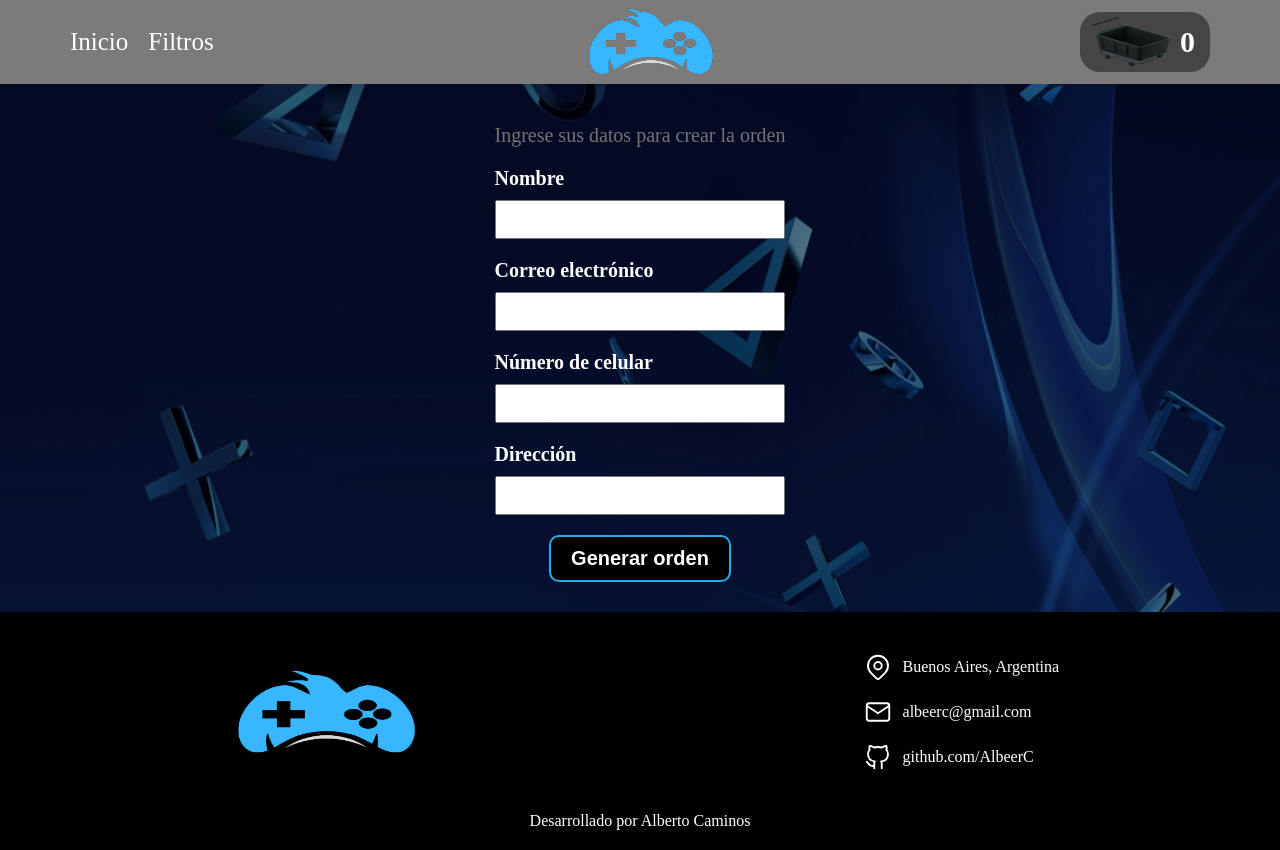
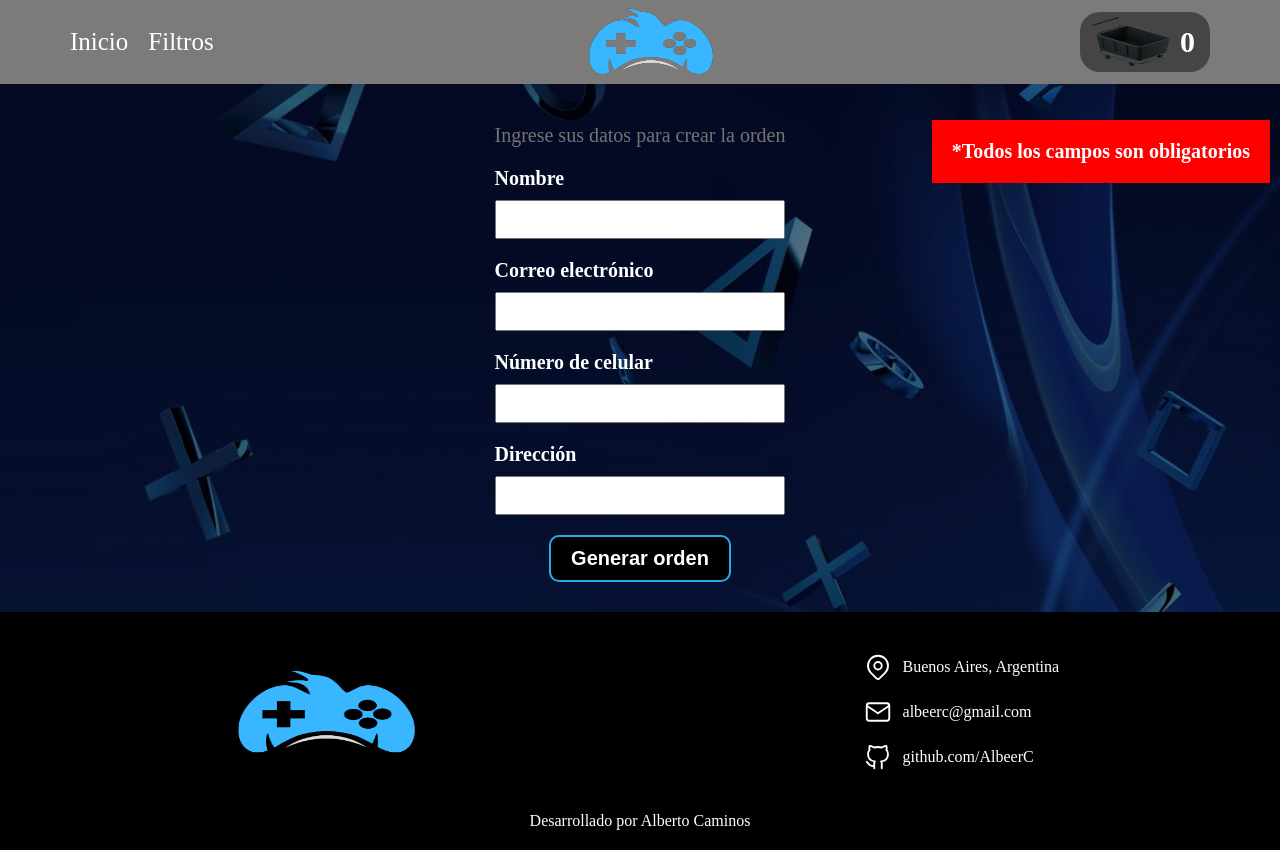
Before and after one commit to AlbeerC/Proyecto-Final-React, a React (Create React App) app: page /checkout in a window 1280 px wide. Built offline with nearby package versions, Linux system fonts and the light colour scheme; a web font is replaced by a local one.

Commit message:
comprobation alert at checkout

```diff
--- a/src/components/Checkout/Checkout.jsx
+++ b/src/components/Checkout/Checkout.jsx
@@ -85,6 +85,7 @@ function Checkout () {
     }
 
 
+
     if (loading) {
         return (
             <h1 className="loading">Se está generando su orden...</h1>
@@ -113,10 +114,8 @@ function Checkout () {
                     <label>Dirección</label>
                     <input type="text" required value={adress} onChange={(e) => setAdress(e.target.value)} />
                 </div>
-                <button className="btn-checkout" onClick={createOrder}>Generar orden</button>
             </form>
-
-
+            <button className="btn-checkout" onClick={(name && email && phone && adress !== "") ? createOrder : setNotification("error", "*Todos los campos son obligatorios")}>Generar orden</button>
         </div>
     )
 }
```
